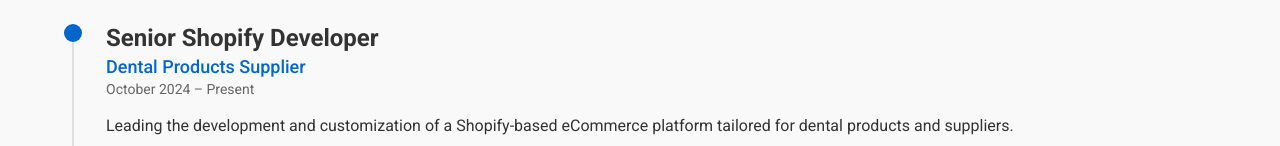
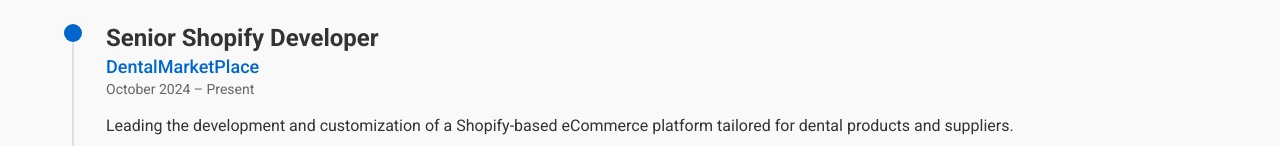
Before and after one commit to DmitriNuzhny/dmitrinuzhny.github.io, a React (Create React App) app: page /#/experience in a window 1280 px wide. Shown: the part 167-313 px from the top of the page. Built offline with nearby package versions, Linux system fonts and the light colour scheme.

Commit message:
Update Experience.tsx

```diff
--- a/src/pages/Experience.tsx
+++ b/src/pages/Experience.tsx
@@ -89,7 +89,7 @@
         <ExperienceContainer>
           <ExperienceItem>
             <JobTitle>Senior Shopify Developer</JobTitle>
-            <Company>Dental Products Supplier</Company>
+            <Company>DentalMarketPlace</Company>
             <Period>October 2024 – Present</Period>
             <Paragraph>
               Leading the development and customization of a Shopify-based eCommerce platform tailored for dental products and suppliers.
```
